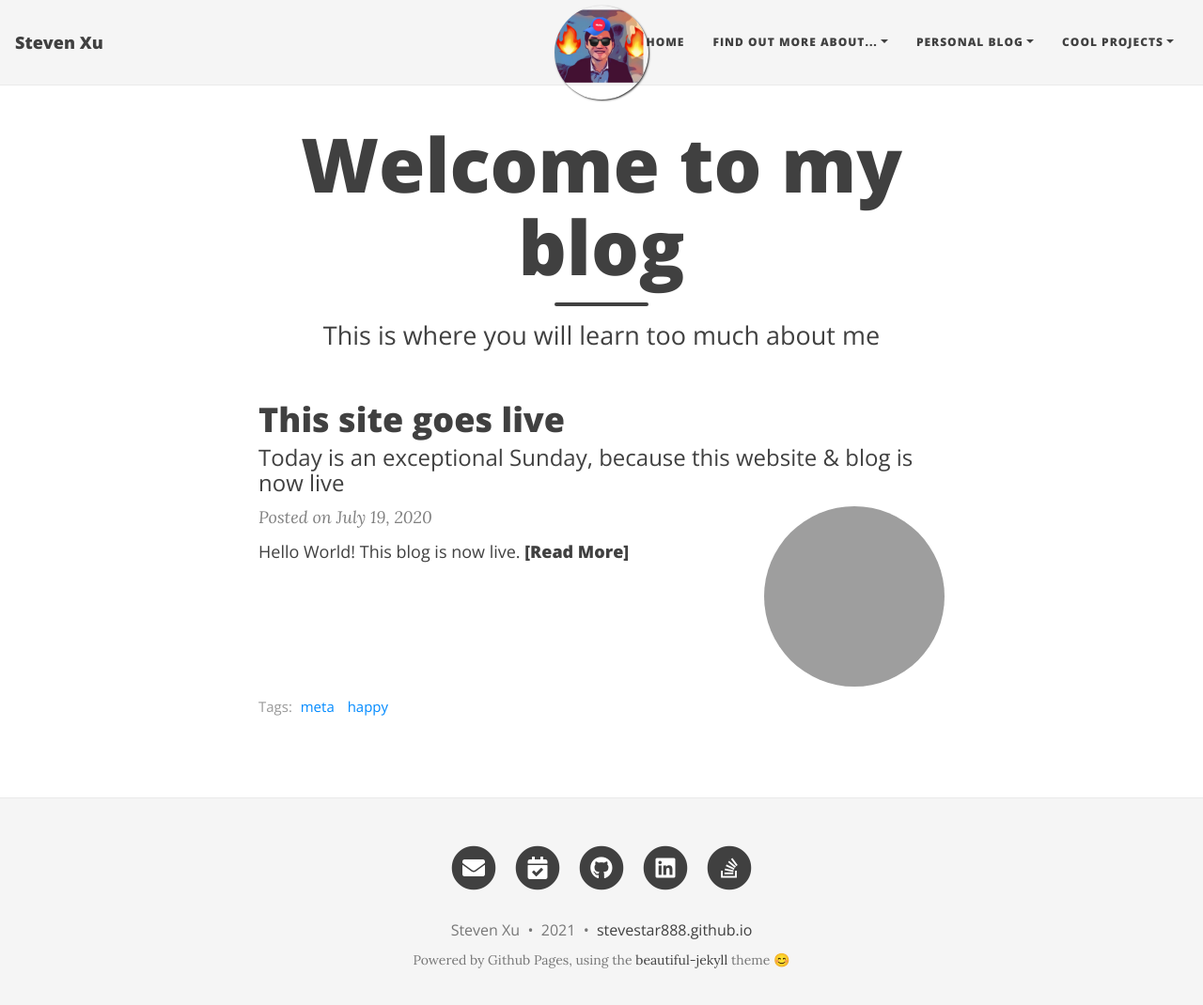
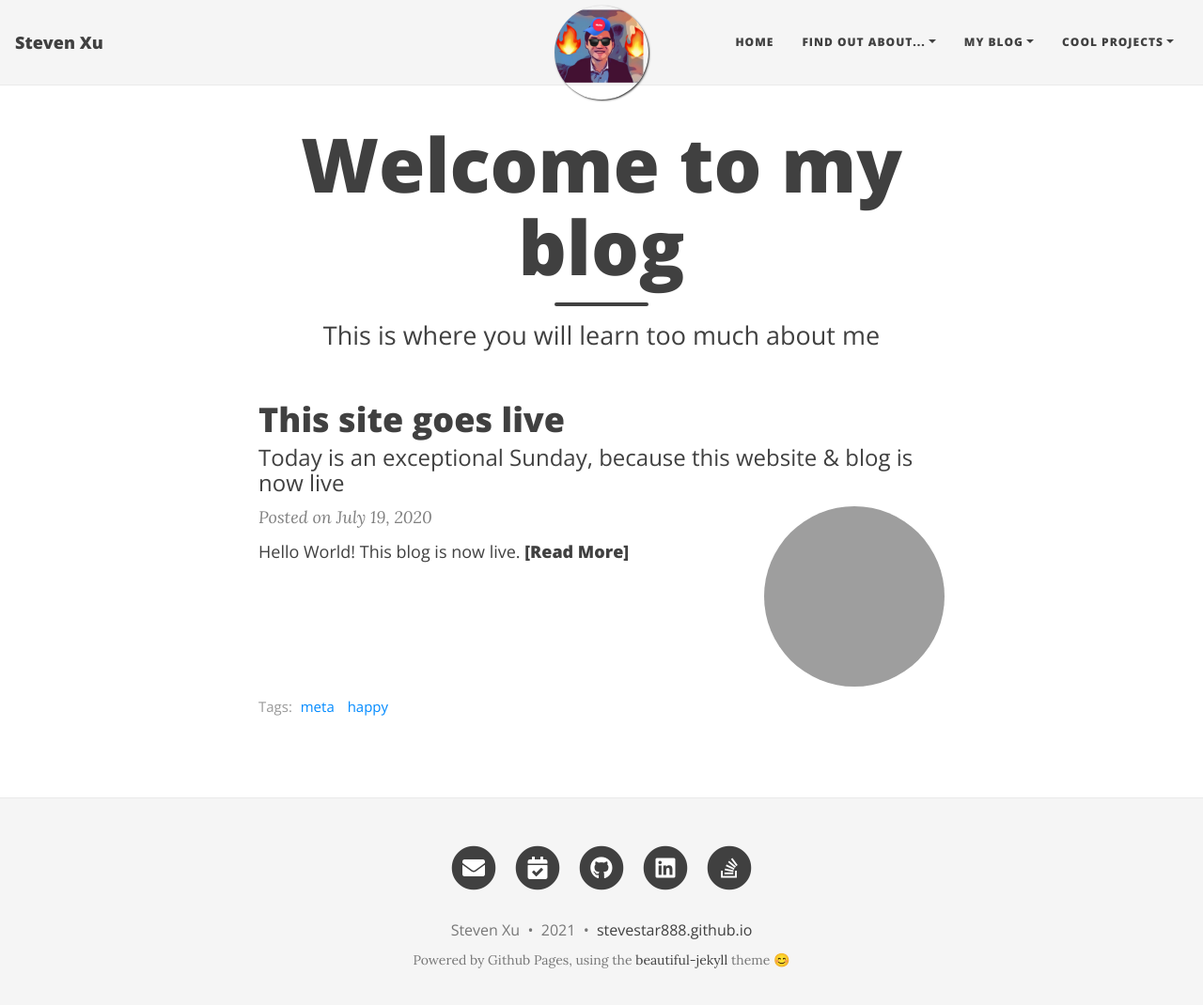
Before and after one commit to stevestar888/steven.github.io, a Jekyll site: the page built from index.html, in a window 1280 px wide and 1083 px high. Shown: the top 1070 px of the window at 94% size. Built offline with Jekyll 4.4.1, drawn with Linux system fonts in a browser that asks for light colours; nearby versions of some CDN libraries; the list of posts is cut into pages by our own code.

Commit message:
Update _config.yml

```diff
--- a/_config.yml
+++ b/_config.yml
@@ -13,11 +13,11 @@ author: "Steven Xu"
 
 navbar-links:
   Home: "home"
-  Find out more about...:
+  Find out about...:
     - my background: "about-me"
     - what I'm learning: "learning"
     - how to reach out: "contact"
-  Personal Blog:
+  My Blog:
     - All posts: "/"
     - Posts by Tags: "tags"
   Cool Projects:
```
